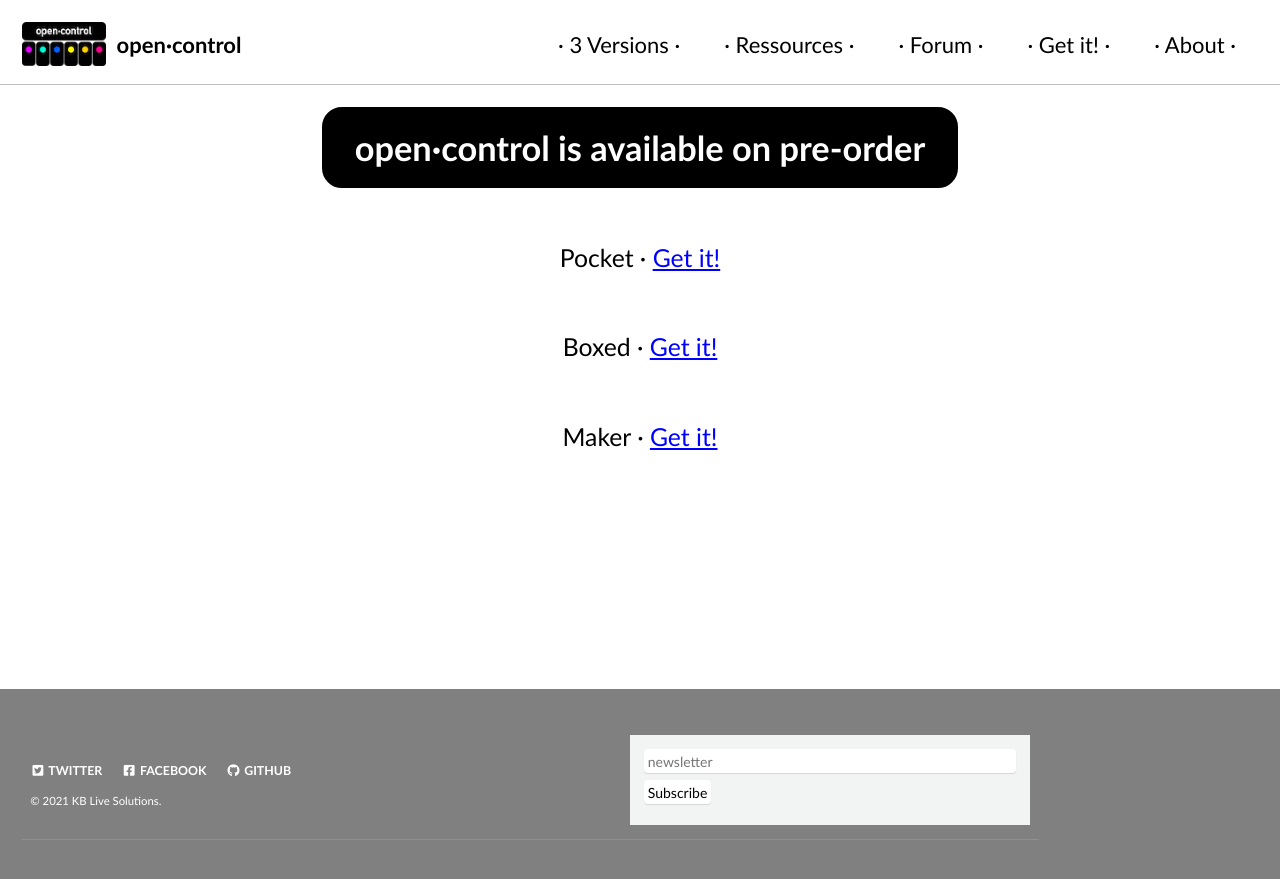
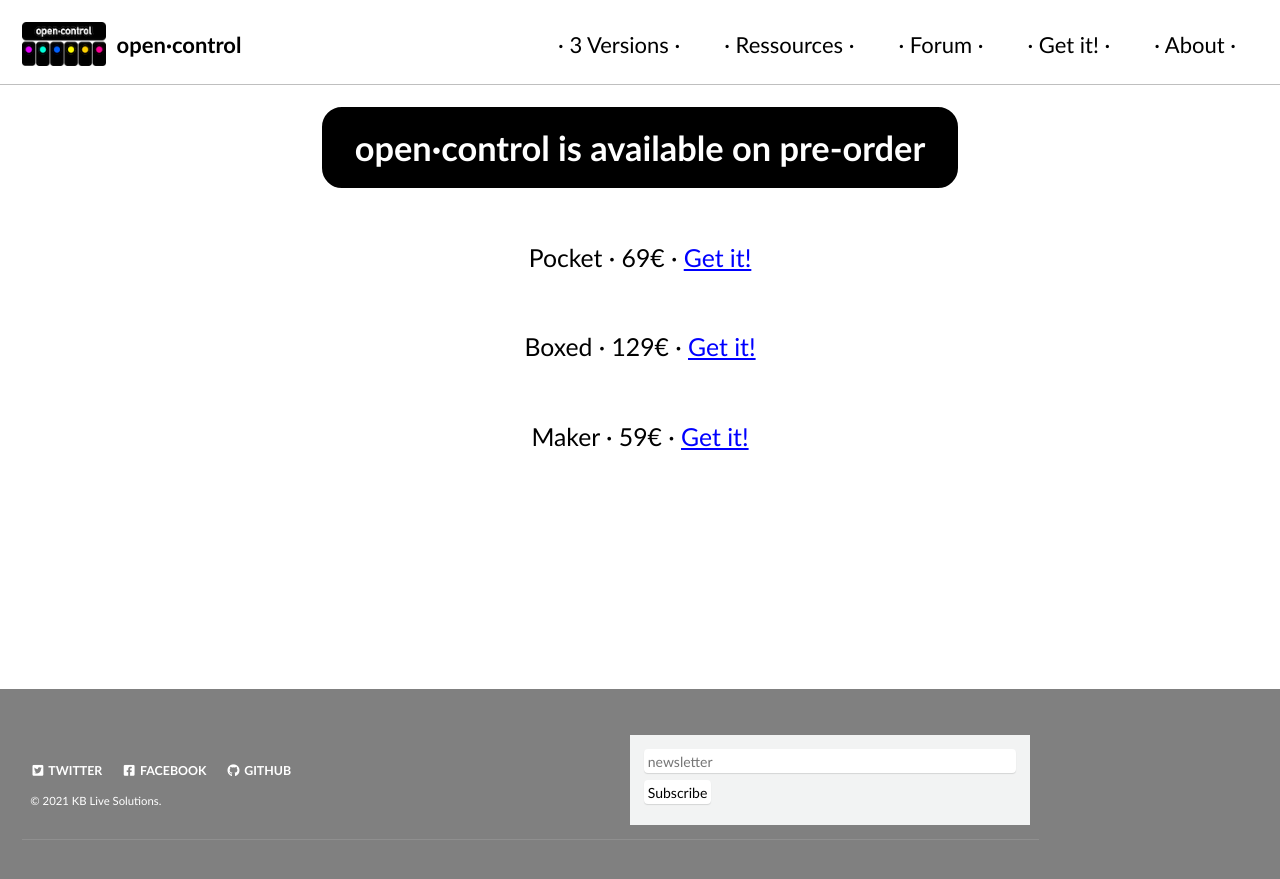
Before and after one commit to KBLiveSolutions/open.control, a Jekyll site: the page built from _pages/purchase.md, in a window 1280 px wide. Shown: the top 879 px of the page. Built offline with Jekyll 4.4.1, drawn with Linux system fonts in a browser that asks for light colours; cached includes are drawn as plain includes; comment, search, counter and statistics services are not loaded.

Commit message:
Update purchase.md

```diff
--- a/_pages/purchase.md
+++ b/_pages/purchase.md
@@ -6,13 +6,13 @@
 <!-- <br><h1>Until November 27th, open·control is available only on <a href="https://www.kickstarter.com/projects/kblivesolutions/opencontrol" target="_blank">Kickstarter</a></h1>
 <br> -->
 <h1> open·control is available on pre-order</h1>
-<h3>Pocket ·
+<h3>Pocket · 69€ ·
 <script src="https://gumroad.com/js/gumroad.js"></script>
 <a class="gumroad-button" href="https://gumroad.com/l/kweDo">Get it!</a></h3>
-<h3>Boxed ·
+<h3>Boxed · 129€ ·
 <script src="https://gumroad.com/js/gumroad.js"></script>
 <a class="gumroad-button" href="https://gumroad.com/l/phBcg">Get it!</a></h3>
-<h3>Maker ·
+<h3>Maker · 59€ ·
 <script src="https://gumroad.com/js/gumroad.js"></script>
 <a class="gumroad-button" href="https://gumroad.com/l/WVSZBM">Get it!</a></h3>
 
```
